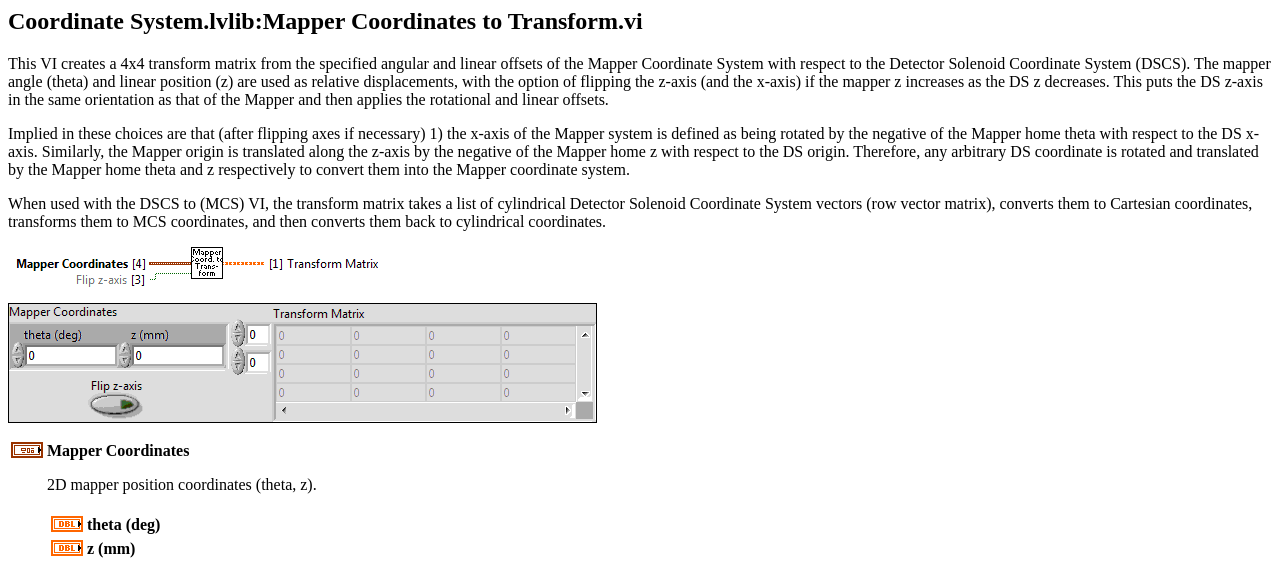
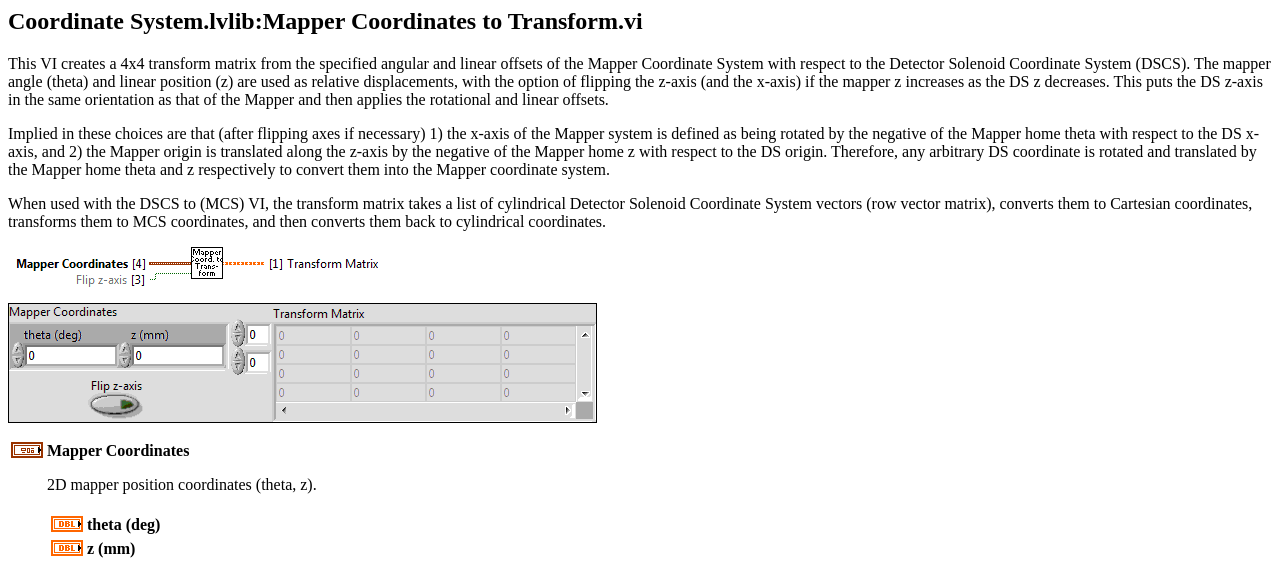
Before and after one commit to MuffinSpawn/FMS, a plain HTML site: page docs/Coordinate System/Mapper Coordinates to Transform.html in a window 1280 px wide. Shown: the top 576 px of the page. Drawn offline with Linux system fonts and the light colour scheme.

Commit message:
Updated Mapper Coordinates to Transform description to include how the mapping is defined.

```diff
--- a/docs/Coordinate System/Mapper Coordinates to Transform.html
+++ b/docs/Coordinate System/Mapper Coordinates to Transform.html
@@ -8,7 +8,7 @@
 <A NAME="Coordinate System.lvlib:Mapper Coordinates to Transform.vi"></A><H2>Coordinate System.lvlib:Mapper Coordinates to Transform.vi</H2>
 <P>This VI creates a 4x4 transform matrix from the specified angular and linear offsets of the Mapper Coordinate System with respect to the Detector Solenoid Coordinate System (DSCS). The mapper angle (theta) and linear position (z) are used as relative displacements, with the option of flipping the z-axis (and the x-axis) if the mapper z increases as the DS z decreases. This puts the DS z-axis in the same orientation as that of the Mapper and then applies the rotational and linear offsets.</P>
 <P></P>
-<P>Implied in these choices are that (after flipping axes if necessary)  1) the x-axis of the Mapper system is defined as being rotated by the negative of the  Mapper home theta with respect to the DS x-axis. Similarly, the Mapper origin is translated along the z-axis by the negative of the Mapper home z with respect to the DS origin. Therefore, any arbitrary DS coordinate is rotated and translated by the Mapper home theta and z respectively to convert them into the Mapper coordinate system.</P>
+<P>Implied in these choices are that (after flipping axes if necessary)  1) the x-axis of the Mapper system is defined as being rotated by the negative of the  Mapper home theta with respect to the DS x-axis, and 2) the Mapper origin is translated along the z-axis by the negative of the Mapper home z with respect to the DS origin. Therefore, any arbitrary DS coordinate is rotated and translated by the Mapper home theta and z respectively to convert them into the Mapper coordinate system.</P>
 <P></P>
 <P>When used with the DSCS to (MCS) VI, the transform matrix takes a list of cylindrical Detector Solenoid Coordinate System vectors (row vector matrix), converts them to Cartesian coordinates, transforms them to MCS coordinates, and then converts them back to cylindrical coordinates.</P>
 <P><IMG SRC="images/Mapper Coordinates to Transformc.png" ALT="Coordinate System.lvlib:Mapper Coordinates to Transform.vi"></P>
```
